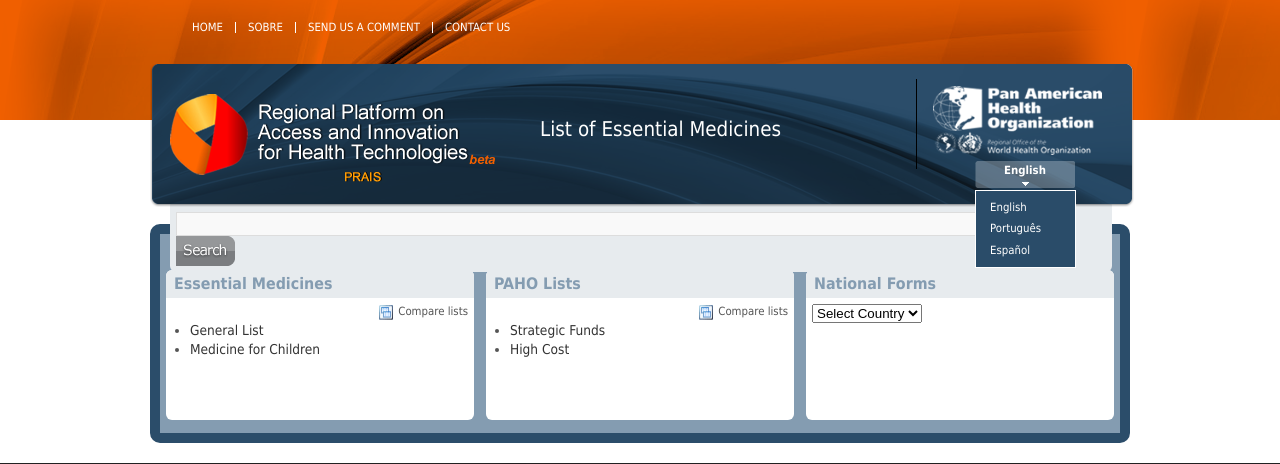
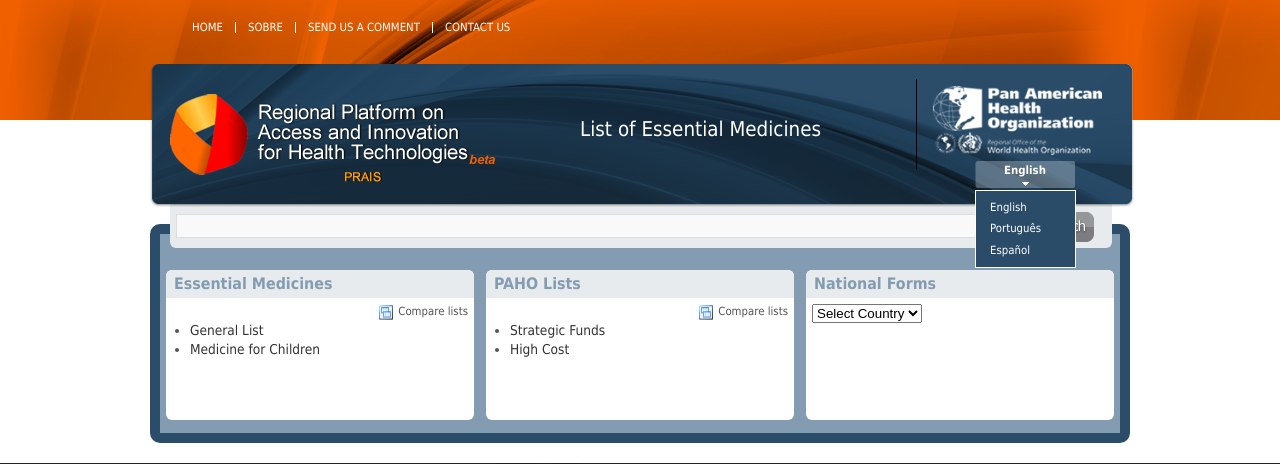
Before and after one commit to bireme/medlist, a PHP site: page /00-home.html in a window 1280 px wide. Shown: the top 464 px of the page. Run offline with PHP 8.4, Linux system fonts and the light colour scheme.

Commit message:
fixing IE layout bugs

```diff
--- a/html/css/styles.css
+++ b/html/css/styles.css
@@ -134,11 +134,10 @@ BODY, TABLE, TD, TH {
 	width: 984px;
 }
 .banner #logo {
-	width: 330px;
-	height: 90px;
-	margin-left: 20px;
-	top: 30px;
-	position: absolute
+	float: left;
+    height: 90px;
+    margin: 30px 0 0 20px;
+    width: 330px;
 }
 .en .banner #logo {
 	background: url(../images/logo-en.png) no-repeat;
@@ -156,8 +155,11 @@ BODY, TABLE, TD, TH {
 	float: left;
 	font-size: 180%;
 	color: #FFF;
-	margin: 55px 0px 0px 390px;
+	margin: 55px 0 0 80px;
 }
+
+*+html .banner .identification { /* target IE7 only */   margin-right: 80px;}
+
 .banner #joinToday {
 	float: left;
 	margin: 25px 0px 0px 675px;
@@ -238,6 +240,7 @@ BODY, TABLE, TD, TH {
 	border: 1px solid #FFF;
 	width: 99px;
 }
+*+html .availableLangs { /* target IE7 only */   margin-left: -50px;}
 .availableLangs UL {
 	margin: 6px 0px;
 }
@@ -279,7 +282,7 @@ BODY, TABLE, TD, TH {
 	background-position: -59px;
 }
 .middle #searchBox .textEntry {
-	width: 864px;
+	width: 850px;
 	background: #F9F9F9;
 	border: 1px solid #DDD;
 	height: 20px;
```
Also changed, not shown: html/images/logo-es.png (added).
